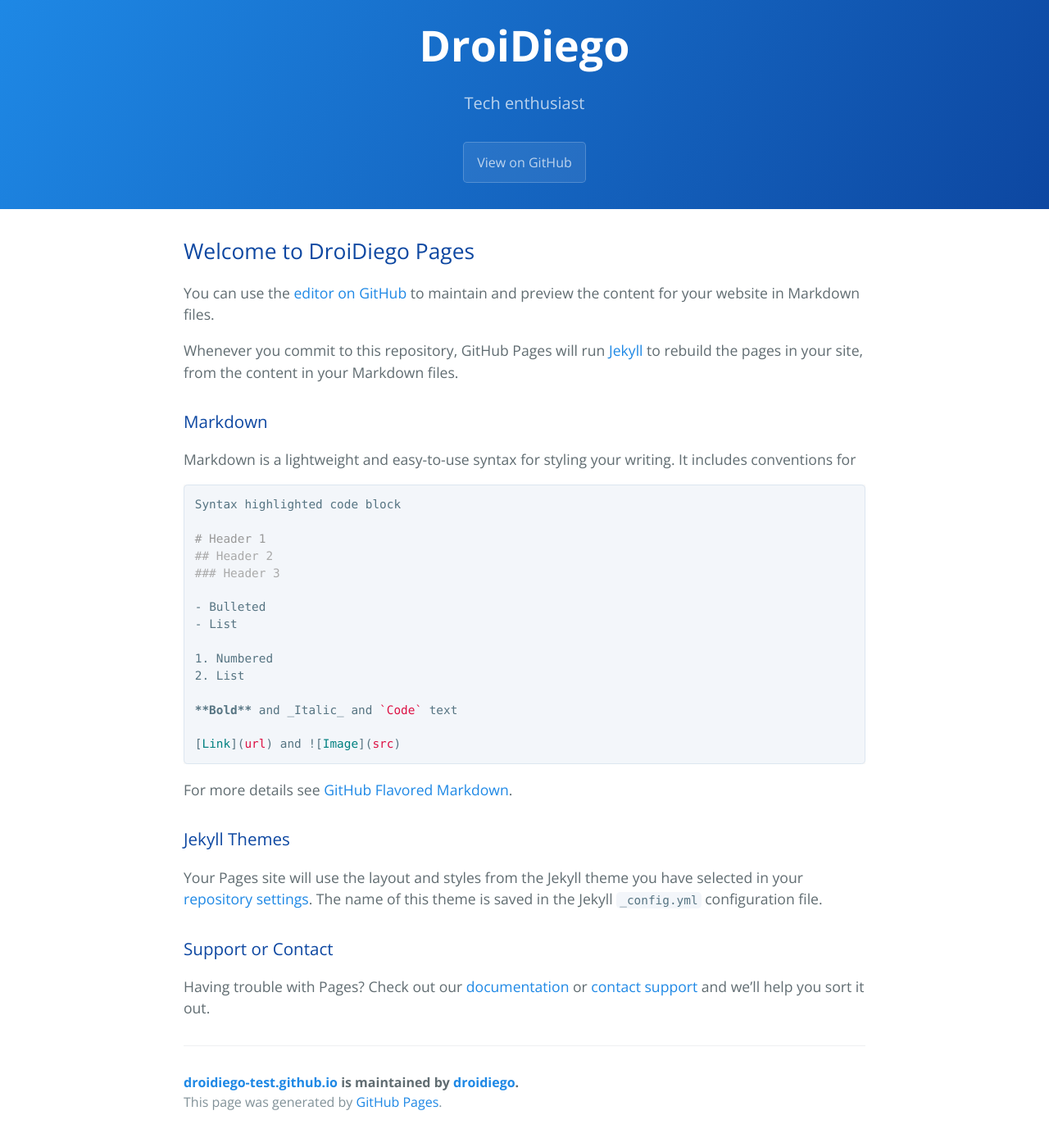
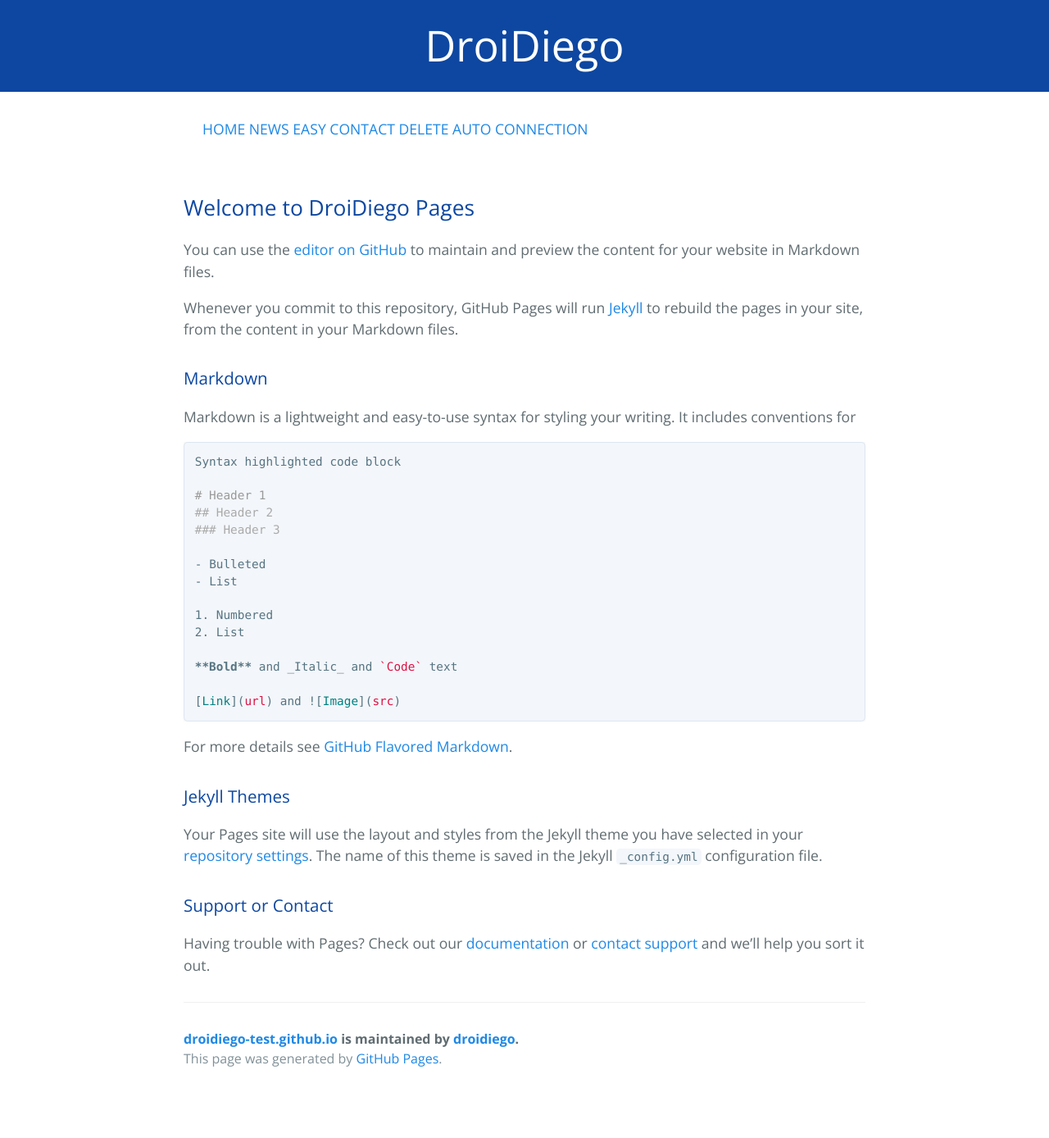
Before and after one commit to droidiego/droidiego-test.github.io, a Jekyll site: the page built from index.md, in a window 1280 px wide. Shown: the whole page at 82% size. Built offline with Jekyll 4.4.1, drawn with Linux system fonts in a browser that asks for light colours; our own code applies the rules of GitHub Pages for plain Markdown files; after the commit the page ends 1335 px from its top, so only the background shows below that.

Commit message:
Add menu section

```diff
--- a/_layouts/default.html
+++ b/_layouts/default.html
@@ -11,14 +11,57 @@
   <body>
     <section class="page-header">
       <h1 class="project-name">{{ site.title | default: site.github.repository_name }}</h1>
-      <h2 class="project-tagline">{{ site.description | default: site.github.project_tagline }}</h2>
+      <!-- <h2 class="project-tagline">{{ site.description | default: site.github.project_tagline }}</h2>
       {% if site.github.is_project_page %}
         <a href="{{ site.github.repository_url }}" class="btn">View on GitHub</a>
       {% endif %}
       {% if site.show_downloads %}
         <a href="{{ site.github.zip_url }}" class="btn">Download .zip</a>
         <a href="{{ site.github.tar_url }}" class="btn">Download .tar.gz</a>
-      {% endif %}
+      {% endif %} -->
+    </section>
+
+    <section class="main-content">
+      <nav id="menu">
+        <ul style="
+        list-style-type: none;
+        margin: 0;
+        padding: 0;
+        display: inline-block;
+        list-style-type: none;
+        margin: 0 23px;
+        padding: 0;
+        text-transform: uppercase;
+        ">
+          <li style="display: inline;">
+            <a href="./index.html">Home</a>
+          </li>
+          <li style="display: inline;">
+            <a href="./news/index.html">News</a>
+          </li>
+          <li style="display: inline;">
+            <a href="./ecd.html">Easy Contact Delete</a>
+          </li>
+          <li style="display: inline;">
+            <a href="./ac.html">Auto Connection</a>
+          </li>
+          <!--<li style="display: inline;">
+            <a href="./download.html">Download</a>
+          </li>
+          <li style="display: inline;">
+            <a class="active" href="./development.html">Development</a>
+          </li>
+          <li style="margin-left: 30px;">
+            <iframe src="./github-btn.html?user=droidiego&amp;repo=test&amp;type=watch&amp;count=true" allowtransparency="true"
+                frameborder="0" scrolling="0" width="120 " height="20"></iframe>
+          </li>
+          <li>
+            <a style="border:none" href="./feed/atom.xml" onclick="ga('send', 'event', 'Engagement', 'ATOM feed', '');">
+              <img src="./media/rssicon.png" alt="ATOM Feed">
+            </a>
+          </li> -->
+        </ul>
+      </nav>
     </section>
 
     <section class="main-content">
--- a/assets/css/style.scss
+++ b/assets/css/style.scss
@@ -3,7 +3,8 @@
 
 // Headers
 $header-bg-color: #0D47A1 !default;
-$header-bg-color-secondary: #1E88E5 !default;
+$header-bg-color-secondary: #0D47A1 !default;
+//$header-bg-color-secondary: #1E88E5 !default;
 // Text
 $section-headings-color: #0D47A1 !default;
 $body-link-color: #1E88E5 !default;
@@ -19,3 +20,8 @@ $body-link-color: #1E88E5 !default;
         padding: 1rem 6rem;
     }
 }
+
+h1.project-name {
+
+    font-weight: lighter;
+}
```
